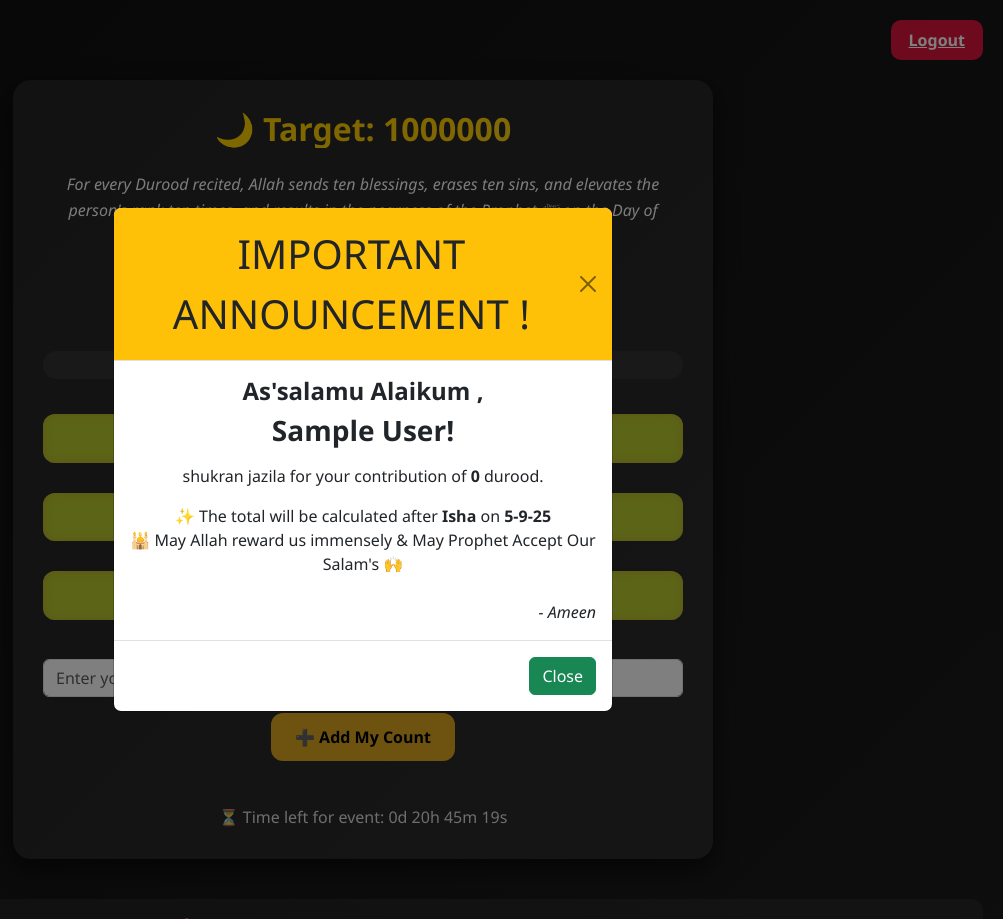
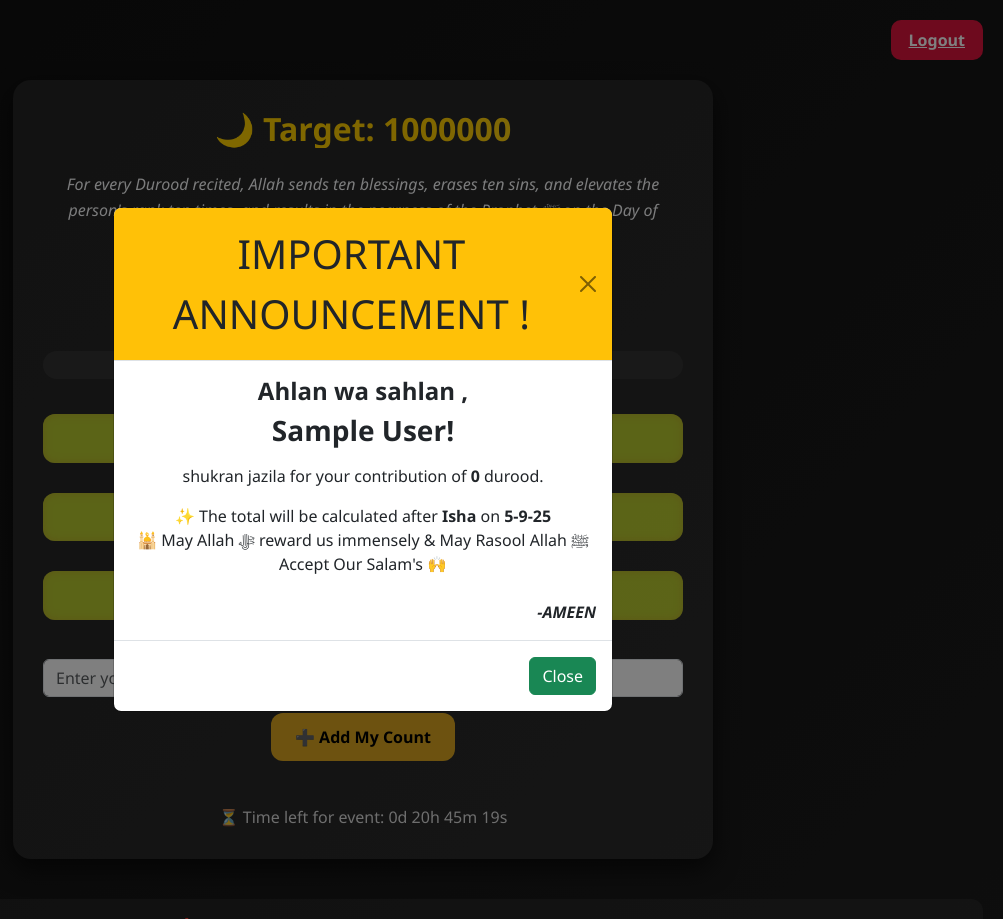
Before and after one commit to syedroshanriyan-pc/durood_counter, a Flask app: page / in a window 1280 px wide. Shown: the whole page, without its empty margins (277-1280 px from the left). Run offline with Flask 3, Linux system fonts and the light colour scheme; the visitor is signed in with stand-in values (Sample User, id 1); data that the repository does not hold is empty.

Commit message:
Update index.html

```diff
--- a/durood_counter/templates/index.html
+++ b/durood_counter/templates/index.html
@@ -107,13 +107,13 @@
           <button type="button" class="btn-close" data-bs-dismiss="modal"></button>
         </div>
         <div class="modal-body text-center">
-          <h4 class="fw-bold">As'salamu Alaikum , </h4>
+          <h4 class="fw-bold">Ahlan wa sahlan , </h4>
           <h3 class="fw-bold">{{ session.fullname }}!</h3>
           <p class="mt-3">shukran jazila for your contribution of <b>{{ my_total }}</b> durood.</p>
           <p>✨ The total will be calculated after <b>Isha</b> on <b>5-9-25</b><br>
-               🕌 May Allah reward us immensely & May Prophet Accept Our Salam's 🙌 </p>
+               🕌 May Allah ﷻ reward us immensely & May Rasool Allah ﷺ Accept Our Salam's 🙌 </p>
           <div class="text-end mt-4">
-           <em>- Ameen</em>
+           <em> <b>-AMEEN</b></em>
           </div>
         </div>
         <div class="modal-footer">
```
